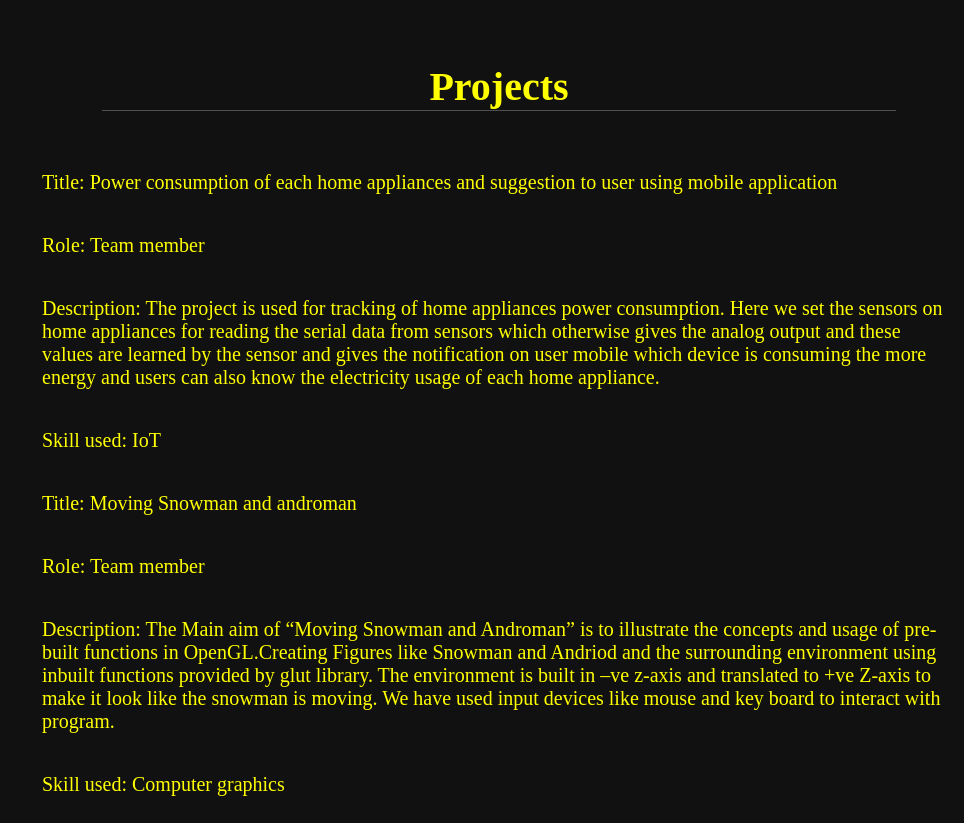
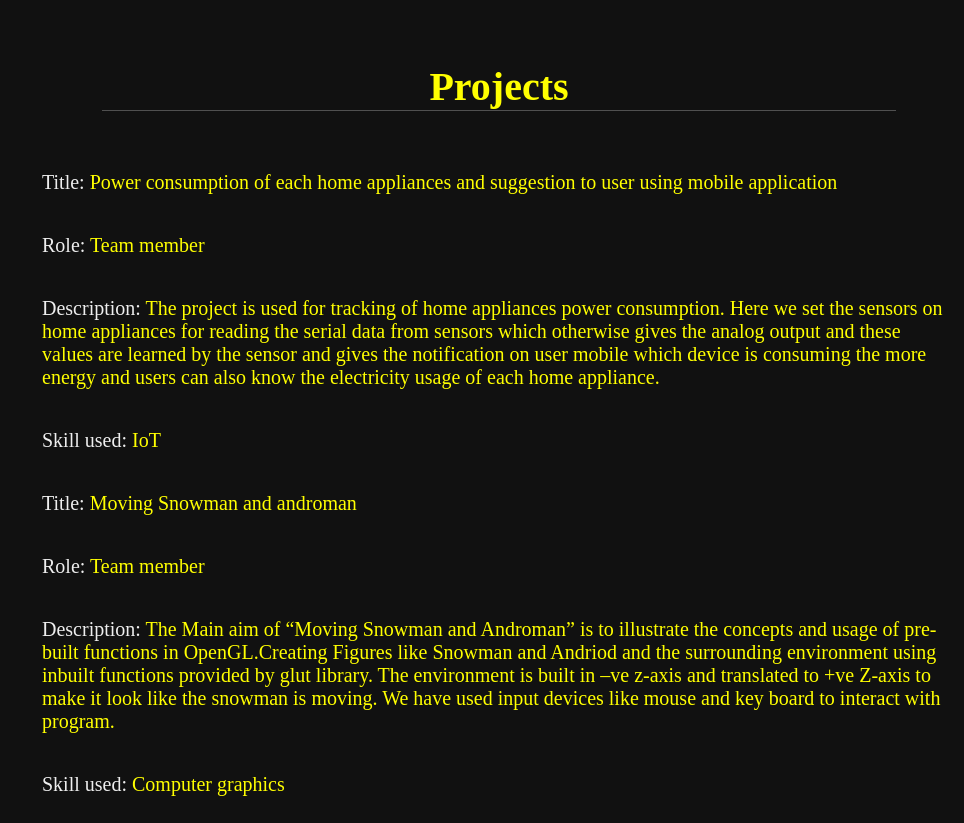
Before and after one commit to Ifra123/abc, a plain HTML site: page index.html in a window 1280 px wide. Shown: the part 1162-1985 px from the top of the page, without its empty margins (316-1280 px from the left). Drawn offline with Linux system fonts and the light colour scheme.

Commit message:
Add files via upload

```diff
--- a/sty.css
+++ b/sty.css
@@ -210,3 +210,8 @@ table{
     padding: 1rem 0;
     font-weight: normal;
 }
+
+.Projects .Row .det h3 span{
+    color: #eee;
+    padding: 0. 5rem;
+}
```
